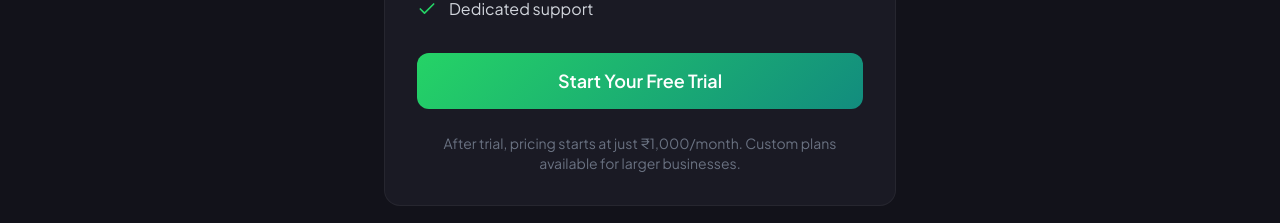
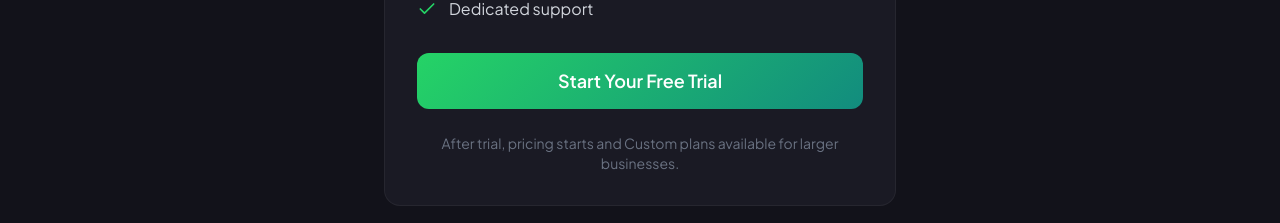
Before and after one commit to ayushroy12345/whomation, a Next.js app: page / in a window 1280 px wide. Shown: the part 3834-4057 px from the top of the page. Built offline with nearby package versions, Linux system fonts and the light colour scheme.

Commit message:
Update pricing message in Pricing.tsx
Corrected pricing information text in Pricing component.

```diff
--- a/src/components/Pricing.tsx
+++ b/src/components/Pricing.tsx
@@ -85,7 +85,7 @@ export default function Pricing() {
               </a>
 
               <p className="text-gray-500 text-sm mt-6">
-                After trial, pricing starts at just ₹1,000/month. Custom plans available for larger businesses.
+                After trial, pricing starts and Custom plans available for larger businesses.
               </p>
             </div>
           </div>
```
